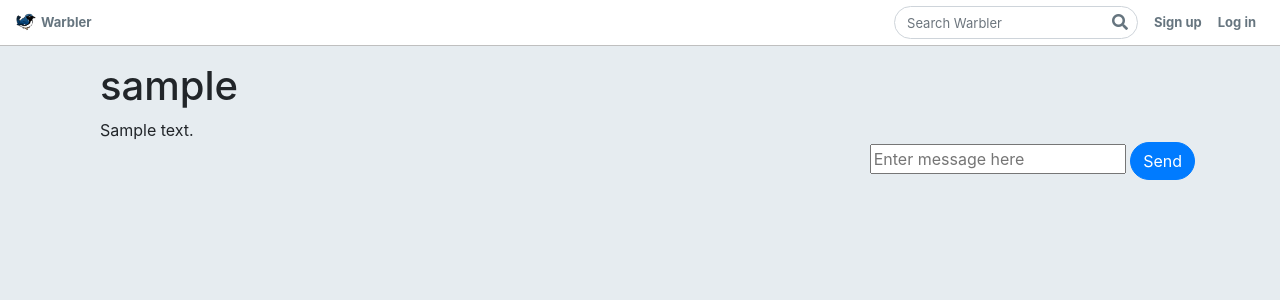
After one commit to jyahn/warbler, a Flask app: template templates/show-thread.html in a window 1280 px wide. The commit adds this page. Shown: the top 300 px of the page. Run offline with Flask 2, Linux system fonts and the light colour scheme; tables that the repository leaves empty hold one stand-in row (values such as "Sample post"); the template is opened without the code that fills it: values that come from a table or form of the project are taken from there, most other values are stand-ins (such as "Sample title", 1, 10 or a date in 2020); some libraries are stand-ins or nearby versions.

Commit message:
added template to show thread

```diff
--- a/app.py
+++ b/app.py
@@ -5,7 +5,7 @@ from flask_debugtoolbar import DebugToolbarExtension
 from sqlalchemy.exc import IntegrityError
 
 from forms import UserAddForm, LoginForm, MessageForm, EditProfileForm, LikesForm
-from models import db, connect_db, User, Message, Like
+from models import db, connect_db, User, Message, Like, Thread, DM
 
 CURR_USER_KEY = "curr_user"
 
@@ -18,7 +18,7 @@ app.config['SQLALCHEMY_DATABASE_URI'] = (
 
 app.config['SQLALCHEMY_TRACK_MODIFICATIONS'] = False
 app.config['SQLALCHEMY_ECHO'] = False
-app.config['DEBUG_TB_INTERCEPT_REDIRECTS'] = True
+app.config['DEBUG_TB_INTERCEPT_REDIRECTS'] = False
 app.config['SECRET_KEY'] = os.environ.get('SECRET_KEY', "it's a secret")
 # toolbar = DebugToolbarExtension(app)
 
@@ -388,6 +388,13 @@ def homepage():
         return render_template('home-anon.html')
 
 
+# @app.errorhandler(404)
+# def page_not_found(e):
+#     """404 NOT FOUND page."""
+
+#     return render_template('404.html'), 404
+
+
 ##############################################################################
 # Thread and DM pages
 
@@ -403,8 +410,9 @@ def list_threads():
     return render_template('threads.html', my_user1_threads=my_user1_threads, my_user2_threads=my_user2_threads)
 
 
-@app.route('/threads/add/<int:user_id>', methods=['POST'])
+@app.route('/threads/add/<int:user_id>', methods=["POST"])
 def add_thread(user_id):
+    print ("am i in here")
     """Page to add a thread. """
     # if this user id combo exists
     thread = Thread.query.filter(
@@ -414,9 +422,12 @@ def add_thread(user_id):
         Thread.user2_id == user_id, Thread.user1_id == g.user.id).all()
 
     if thread:
-        return redirect(f'threads/{thread[0].id}')
+        print ('wow')
+        return redirect(f"/threads/{thread[0].id}")
+        print('wow?')
 
     if thread2:
+        print ('wow2')
         return redirect(f'threads/{thread2[0].id}')
 
     # else:
@@ -426,11 +437,13 @@ def add_thread(user_id):
         new_thread = Thread(user1_id=g.user.id, user2_id=user_id)
     db.session.add(new_thread)
     db.session.commit()
-    return redirect(f'threads/{new_thread.id}')
+    print('lmao')
+    return redirect(f"/threads/{new_thread.id}")
 
 
 @app.route('/threads/<int:thread_id>')
 def show_thread(thread_id):
+    print('what about here')
     """Page to see a thread. """
     thread = Thread.query.get(thread_id)
     if g.user.id == thread.user1_id or g.user.id == thread.user2_id:
@@ -448,6 +461,7 @@ def show_thread(thread_id):
 @app.route('/threads/<int:thread_id>/dm/add', methods=["POST"])
 def add_dm(thread_id):
     """adds a dm"""
+    print ('am i in dm')
     thread = Thread.query.get(thread_id)
     text = request.json["text"]
     dm = DM(text=text, thread_id=thread_id, author=g.user.id)
@@ -455,8 +469,6 @@ def add_dm(thread_id):
     db.session.commit()
     all_dms = [[dm.text, dm.author] for dm in thread.dms]
     return jsonify(all_dms)
-
-
 
 
 
--- /dev/null
+++ b/static/script.js
@@ -0,0 +1,31 @@
+// const BASE_URL = 'https://warbler-vsha2.herokuapp.com';
+const BASE_URL = 'http://localhost:5000';
+
+$(document).ready(function () {
+  $('#dm-form').on('submit', function (evt) {
+    evt.preventDefault();
+    let text = $('#dm-input').val();
+    if (text.length > 1) {
+      let threadArr = document.URL.split('/');
+      let threadId = parseInt(threadArr[threadArr.length - 1]);
+      $('#dm-form').trigger('reset');
+      addDM(text, threadId, function (resp) {
+        console.log(resp);
+      });
+    }
+  });
+});
+
+function addDM(text, threadId, cb) {
+  $.ajax({
+    method: 'POST',
+    url: `${BASE_URL}/threads/${threadId}/dm/add`,
+    contentType: 'application/json',
+    data: JSON.stringify({ text }),
+    success: response => {
+      cb(response);
+    }
+  });
+  // append it to the dom
+  $('.dm-list').append($(`<div class="my dm-row ml-auto">${text}</div>`));
+}
--- a/templates/base.html
+++ b/templates/base.html
@@ -5,14 +5,12 @@
   <meta charset="UTF-8">
   <title>Warbler</title>
 
-  <link rel="stylesheet"
-        href="https://unpkg.com/bootstrap/dist/css/bootstrap.css">
+  <link rel="stylesheet" href="https://unpkg.com/bootstrap/dist/css/bootstrap.css">
   <script src="https://unpkg.com/jquery"></script>
   <script src="https://unpkg.com/popper"></script>
   <script src="https://unpkg.com/bootstrap"></script>
 
-  <link rel="stylesheet"
-        href="https://use.fontawesome.com/releases/v5.3.1/css/all.css">
+  <link rel="stylesheet" href="https://use.fontawesome.com/releases/v5.3.1/css/all.css">
   <link rel="stylesheet" href="/static/stylesheets/style.css">
   <link rel="shortcut icon" href="/static/favicon.ico">
 </head>
@@ -61,5 +59,10 @@
     {% endblock %}
 
   </div>
+
+  <script src="https://code.jquery.com/jquery-3.3.1.js" integrity="sha256-2Kok7MbOyxpgUVvAk/HJ2jigOSYS2auK4Pfzbm7uH60="
+    crossorigin="anonymous"></script>
+  <script src='/static/script.js'></script>
 </body>
+
 </html>
--- /dev/null
+++ b/templates/show-thread.html
@@ -0,0 +1,23 @@
+{% extends 'base.html' %}
+{% block content %}
+<div class="dm container">
+  <h1 class="dm-header">{{other_username}}</h1>
+  <div class="dm-list">
+    {% for dm in thread.dms %}
+    {% if dm.author == g.user.id %}
+    <div class="self dm-row ml-auto">{{dm.text}}</div>
+    {% else %}
+    <div class="other dm-row">{{dm.text}}</div>
+    {% endif %}
+    {% endfor %}
+  </div>
+  <div class="row">
+    <form id="dm-form" class="ml-auto">
+      <input type="text" id="dm-input" placeholder="Enter message here" cols="40">
+      <input type="submit" id="dm-submit" value="Send" class="btn btn-primary">
+    </form>
+  </div>
+
+
+</div>
+{% endblock %}
```
Lines whose indentation alone changed are shown as unchanged.
